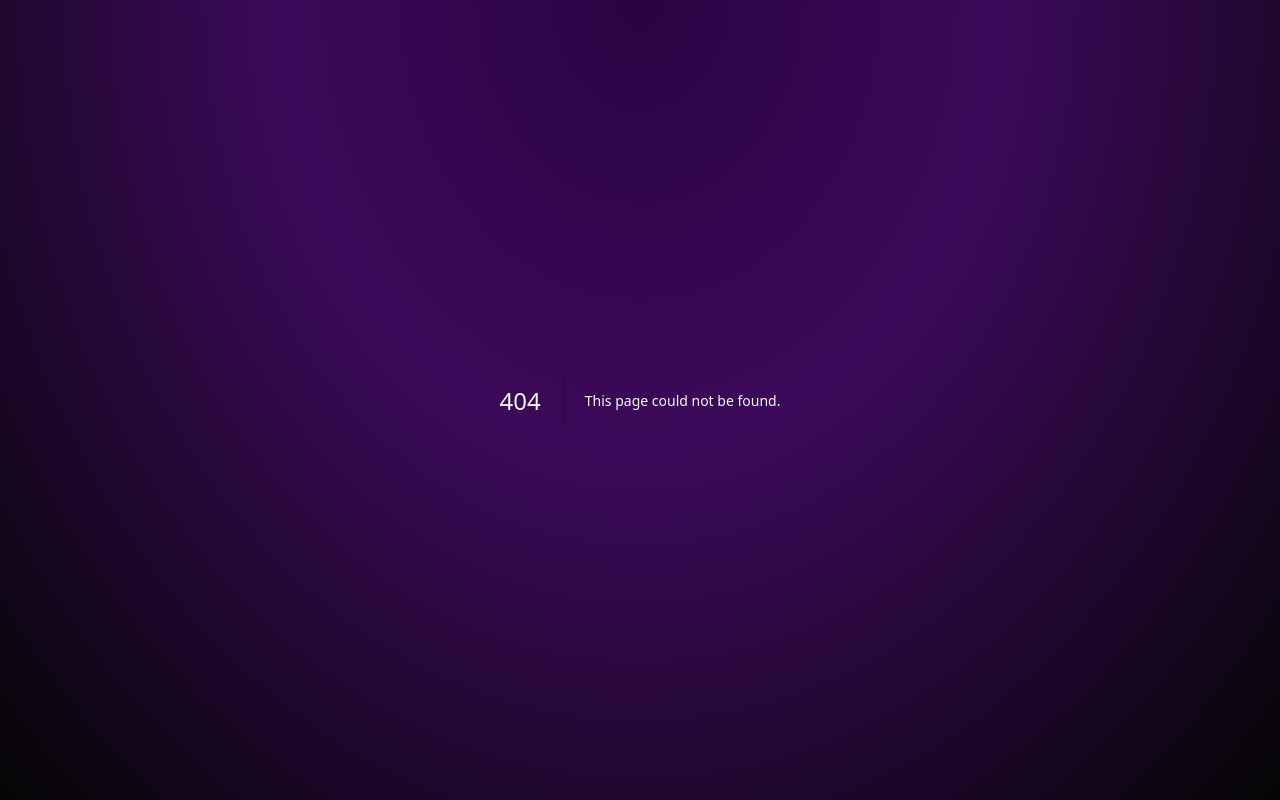
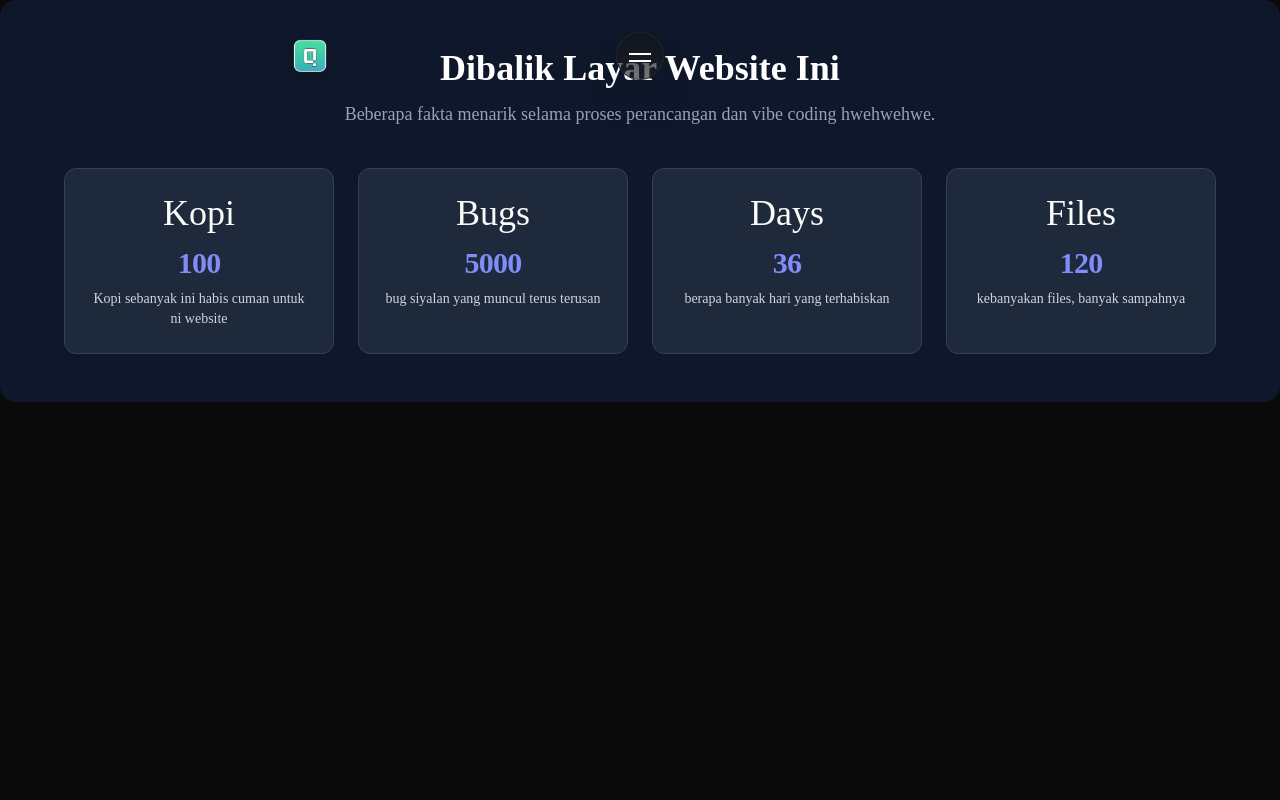
Before and after one commit to Muriar/archive-portfolio, a Next.js app: page /Info in a window 1280 px wide. Before the commit this address had no page. Built offline with nearby package versions, Linux system fonts and the light colour scheme.

Commit message:
adding new infoPage

```diff
--- /dev/null
+++ b/app/Info/page.tsx
@@ -0,0 +1,11 @@
+import Info from "@/components/sections/info";
+import App from "@/components/site-header";
+
+export default function Page() {
+  return (
+    <main className="min-h-screen overflow-hidden bg-stone-100 text-neutral-950 transition-colors duration-500 dark:bg-neutral-950 dark:text-stone-50">
+      <App />
+      <Info />
+    </main>
+  );
+}
--- a/components/sections/hero.tsx
+++ b/components/sections/hero.tsx
@@ -48,7 +48,7 @@ export function Hero() {
                 "0 0 30px rgba(255, 255, 255, 0.04), 0 0 60px rgba(255, 255, 255, 0.01)"  // Kembali ke awal
               ]
             }}
-            transition={{
+            transition={{           //ini animasi glownya
               duration: 4,          // Durasi 4 detik
               repeat: Infinity,     // Ngulang
               ease: "easeInOut"
--- a/components/sections/info.tsx
+++ b/components/sections/info.tsx
@@ -0,0 +1,79 @@
+"use client";
+
+ import React from 'react';
+ import { motion } from "framer-motion";
+ import { stagger,fadeUp } from "@/lib/motion";
+
+ interface infoItem {
+    id : string;
+    stats : string;
+    label : string;
+    icon : string;
+ }
+
+ export default function info() {
+    const infoItem: infoItem[] = [
+        { id: '1', icon: 'Kopi', stats: '100', label: 'Kopi sebanyak ini habis cuman untuk ni website' },
+        { id: '2', icon: 'Bugs', stats: '5000', label: 'bug siyalan yang muncul terus terusan'},
+        { id: '3', icon: 'Days', stats: '36', label: 'berapa banyak hari yang terhabiskan'},
+        { id: '4', icon: 'Files', stats: '120', label: 'kebanyakan files, banyak sampahnya'}
+    ];
+
+    return (
+         <section id="info" className="py-12 bg-slate-50 dark:bg-slate-900 rounded-2xl px-6">
+      <div className="max-w-6xl mx-auto">
+        <motion.div
+           variants={stagger}
+           initial="hidden"
+           animate="visible"
+
+           className="text-center mb-10">
+          <motion.h2
+            variants={fadeUp}
+            className="text-3xl font-extrabold text-slate-800 dark:text-white sm:text-4xl">
+            Dibalik Layar Website Ini
+          </motion.h2>
+          <motion.p
+            variants={fadeUp}
+            className="mt-3 text-lg text-slate-500 dark:text-slate-400">
+            Beberapa fakta menarik selama proses perancangan dan vibe coding hwehwehwe.
+          </motion.p>
+         </motion.div>
+
+         {/* mobile preview */}
+        <motion.div
+          variants={stagger}
+          initial="hidden"
+          animate="visible"
+          className="grid grid-cols-1 sm:grid-cols-2 lg:grid-cols-4 gap-6">
+          {infoItem.map((Item) => (
+            <motion.div
+            variants={fadeUp}
+              key={Item.id}
+              className="p-6 bg-white dark:bg-slate-800 rounded-xl shadow-sm border border-slate-100 dark:border-slate-700 text-center transform transition duration-300 hover:scale-105"
+            >
+              {/* Tempat Ikon */}
+              <motion.div
+              variants={fadeUp}
+              className="text-4xl mb-3" role="img" aria-label={Item.label}>
+                {Item.icon}
+              </motion.div>
+              {/* Angka Statistik Utama */}
+              <motion.div
+              variants={fadeUp}
+              className="text-3xl font-black text-indigo-600 dark:text-indigo-400 tracking-tight">
+                {Item.stats}
+              </motion.div>
+              {/* Label Penjelasan */}
+              <motion.p
+              variants={fadeUp}
+              className="mt-2 text-sm font-medium text-slate-600 dark:text-slate-300">
+                {Item.label}
+              </motion.p>
+            </motion.div>
+          ))}
+        </motion.div>
+      </div>
+    </section>
+    )
+ }
--- a/components/site-header.tsx
+++ b/components/site-header.tsx
@@ -48,7 +48,7 @@ const App = () => {
       bgColor: "rgba(188, 197, 206, 0.35) 0%, rgba(146, 158, 173, 0.35) 98%",
       borderGradient: "linear-gradient(-180deg, #BBCAE2 20%, #93A5CF 98%)",
       textColor: "#fff",
-      href:"/Contact"
+      href:"/contact"
     },
     {
       label: "INFO",
@@ -56,7 +56,7 @@ const App = () => {
       bgColor: "rgba(41, 50, 60, 0.35) 0%, rgba(72, 85, 99, 0.35) 100%)",
       borderGradient: "linear-gradient(60deg, #29323c 0%, #485563 100%)",
       textColor: "#fff",
-      href:"/info",
+      href:"/Info",
       fullWidth: true
     }
   ];
```
